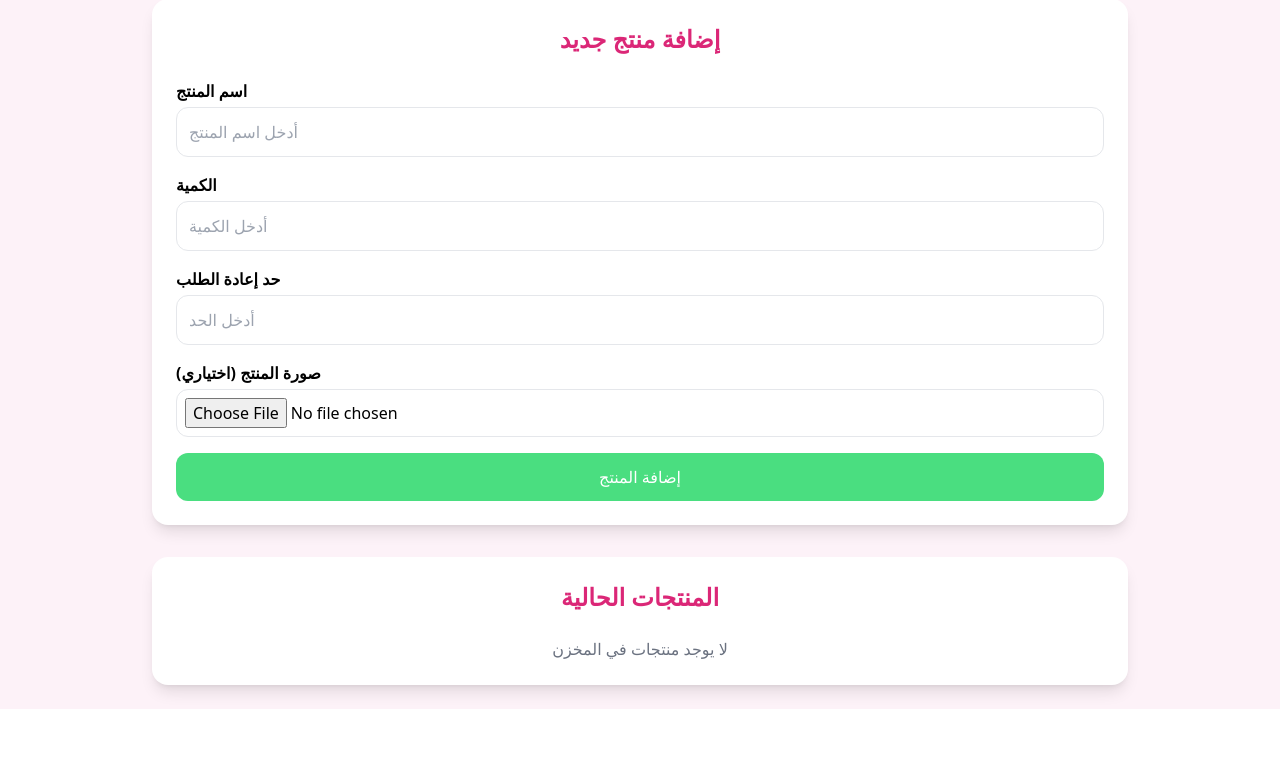
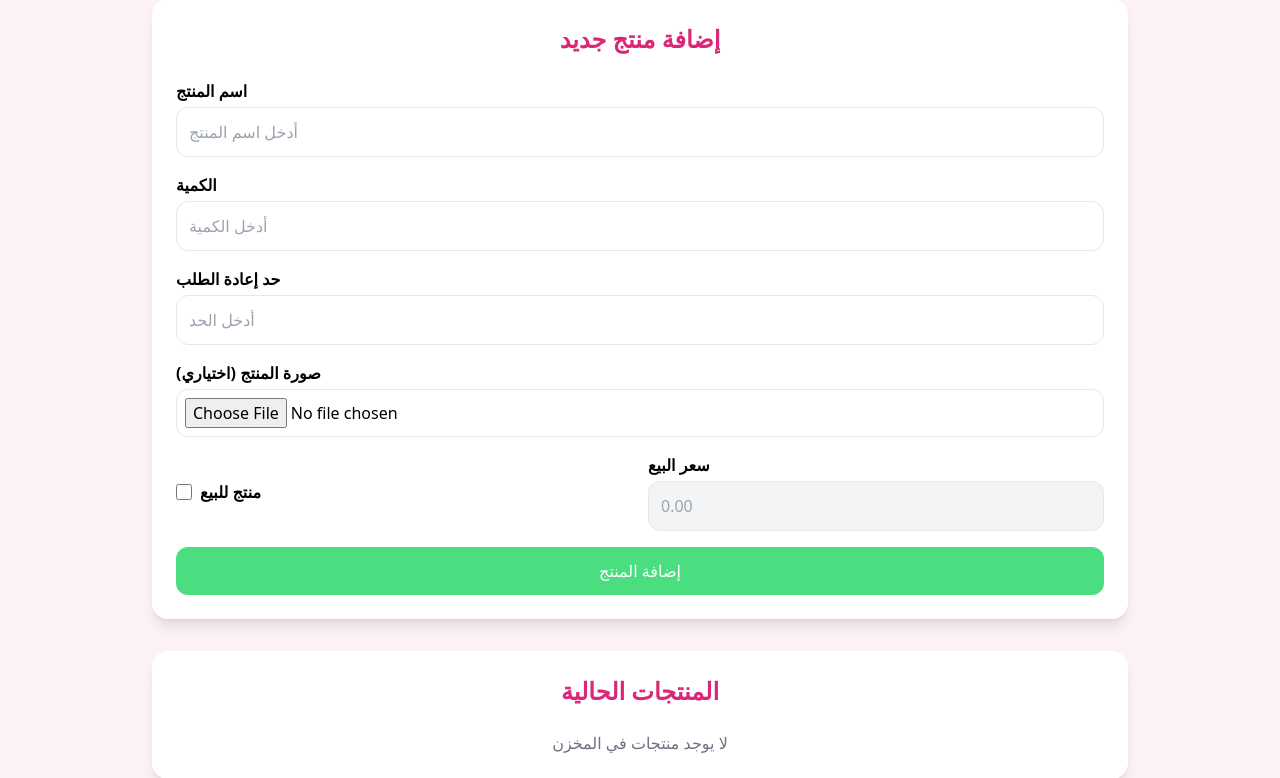
Before and after one commit to citybeachgulf-droid/salon, a Flask app: page /inventory in a window 1280 px wide. Shown: the part 97-875 px from the top of the page. Before the commit the page ends 806 px from the top, so only its background shows below. Run offline with Flask 3, Linux system fonts and the light colour scheme; the visitor is signed in with stand-in values (Sample User, id 1); some libraries are stand-ins or nearby versions.

Commit message:
Configure accountant sales point view (#31)
* feat: Show internal consumption section only for admins

Co-authored-by: citybeachgulf <citybeachgulf@gmail.com>

* Add for sale and sale price fields to inventory

Co-authored-by: citybeachgulf <citybeachgulf@gmail.com>

---------

Co-authored-by: Cursor Agent <cursoragent@cursor.com>

```diff
--- a/salon_flask/routes/main.py
+++ b/salon_flask/routes/main.py
@@ -303,6 +303,8 @@ def inventory_dashboard():
         product = request.form['product']
         quantity = int(request.form['quantity'])
         reorder_level = int(request.form['reorder_level'])
+        for_sale_val = request.form.get('for_sale')
+        sale_price_val = (request.form.get('sale_price') or '').strip()
 
         image_url = None
         if 'image' in request.files:
@@ -312,7 +314,26 @@ def inventory_dashboard():
                 file.save(os.path.join('static/uploads/inventory', filename))
                 image_url = url_for('static', filename=f'uploads/inventory/{filename}')
 
-        new_item = Inventory(product=product, quantity=quantity, reorder_level=reorder_level, image_url=image_url)
+        # تحديد خصائص البيع
+        is_for_sale = True if (for_sale_val and str(for_sale_val).lower() in ['1','true','yes','on']) else False
+
+        sale_price = None
+        if is_for_sale and sale_price_val:
+            try:
+                sale_price = Decimal(str(sale_price_val))
+                if sale_price < 0:
+                    sale_price = None
+            except Exception:
+                sale_price = None
+
+        new_item = Inventory(
+            product=product,
+            quantity=quantity,
+            reorder_level=reorder_level,
+            image_url=image_url,
+            for_sale=is_for_sale,
+            sale_price=sale_price
+        )
         db.session.add(new_item)
         db.session.commit()
         flash('تم إضافة المنتج بنجاح!', 'success')
--- a/salon_flask/templates/inventory.html
+++ b/salon_flask/templates/inventory.html
@@ -52,6 +52,21 @@
                class="w-full p-2 border rounded-xl focus:outline-none focus:ring-2 focus:ring-pink-400">
       </div>
 
+      <!-- إعدادات البيع -->
+      <div class="grid grid-cols-1 md:grid-cols-2 gap-4">
+        <label class="flex items-center gap-2">
+          <input type="checkbox" id="for_sale" name="for_sale" value="1" class="h-4 w-4">
+          <span class="font-semibold">منتج للبيع</span>
+        </label>
+        <div>
+          <label class="block mb-1 font-semibold">سعر البيع</label>
+          <input type="number" step="0.01" min="0" name="sale_price" id="sale_price"
+                 placeholder="0.00"
+                 class="w-full p-3 border rounded-xl focus:outline-none focus:ring-2 focus:ring-pink-400 disabled:bg-gray-100"
+                 disabled>
+        </div>
+      </div>
+
       <div class="flex justify-end mt-4">
         <button type="submit" class="bg-green-400 text-white px-6 py-3 rounded-xl hover:bg-green-500 transition w-full">
           إضافة المنتج
@@ -72,6 +87,12 @@
             <h2 class="font-bold text-pink-700 text-lg">{{ item.product }}</h2>
             <p>الكمية المتوفرة: {{ item.quantity }}</p>
             <p>حد إعادة الطلب: {{ item.reorder_level }}</p>
+            {% if item.for_sale %}
+            <div class="mt-1 text-sm">
+                <span class="inline-block bg-green-100 text-green-700 px-2 py-0.5 rounded">للبيع</span>
+                <span class="ml-2">سعر البيع: <span class="font-semibold">{{ item.sale_price or 'غير محدد' }}</span></span>
+            </div>
+            {% endif %}
             {% if item.quantity <= item.reorder_level %}
             <span class="absolute top-2 right-2 bg-red-500 text-white text-xs px-2 py-1 rounded">كمية منخفضة!</span>
             {% endif %}
@@ -133,6 +154,22 @@ function openTransactionModal(id, product, quantity) {
 function closeTransactionModal() {
     document.getElementById('transactionModal').classList.add('hidden');
 }
+
+// Toggle sale price input with checkbox
+document.addEventListener('DOMContentLoaded', function() {
+    const forSale = document.getElementById('for_sale');
+    const salePrice = document.getElementById('sale_price');
+    if (forSale && salePrice) {
+        const update = () => {
+            salePrice.disabled = !forSale.checked;
+            if (!forSale.checked) {
+                salePrice.value = '';
+            }
+        };
+        forSale.addEventListener('change', update);
+        update();
+    }
+});
 </script>
 
 </body>
--- a/salon_flask/templates/products.html
+++ b/salon_flask/templates/products.html
@@ -18,6 +18,7 @@
 </header>
 
 <main class="p-6">
+  {% if session.get('role') == 'admin' %}
   <h2 class="text-2xl font-semibold text-pink-600 mb-4">قسم الاستهلاك الداخلي</h2>
 
   {% if consumption_items %}
@@ -35,19 +36,18 @@
       {% if item.quantity <= item.reorder_level %}
       <div class="mt-2 text-xs text-red-600">تنبيه: المخزون منخفض</div>
       {% endif %}
-      {% if session.get('role') == 'admin' %}
       <form action="{{ url_for('main.update_product_item') }}" method="post" class="mt-3 flex items-center gap-2">
         <input type="hidden" name="item_id" value="{{ item.id }}">
         <input type="hidden" name="for_sale" value="1">
         <input type="number" step="0.01" min="0" name="sale_price" placeholder="سعر البيع" class="border rounded px-2 py-1 w-32">
         <button class="bg-green-500 text-white px-3 py-1 rounded">تحويل للبيع</button>
       </form>
-      {% endif %}
     </div>
     {% endfor %}
   </div>
   {% else %}
   <div class="bg-white p-6 rounded-lg shadow text-center text-gray-600 mb-8">لا توجد منتجات للاستهلاك الداخلي.</div>
+  {% endif %}
   {% endif %}
 
   <h2 class="text-2xl font-semibold text-pink-600 mb-4">قسم البيع</h2>
```
